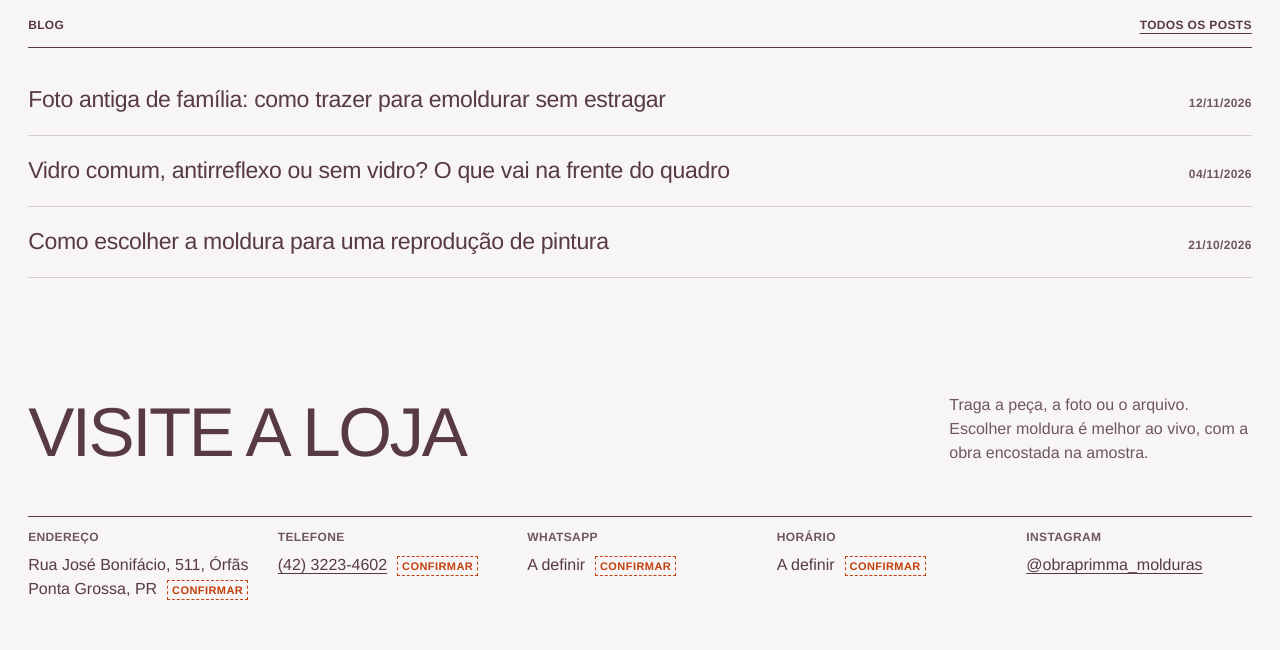
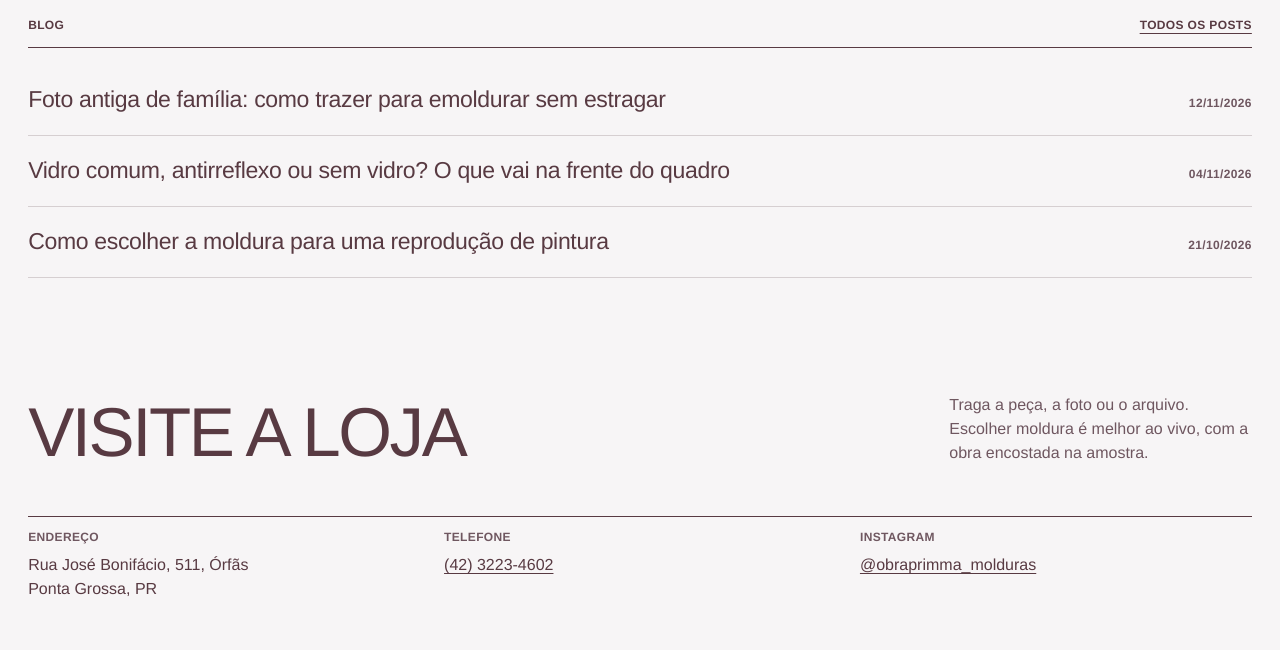
Before and after one commit to hornungvinicius/obraprimma, an Astro site: page / in a window 1280 px wide. Shown: the part 5454-6104 px from the top of the page. Built offline with nearby package versions, Linux system fonts and the light colour scheme; Astro itself is replaced by a stand-in of ours; grey boxes are pictures that could not be loaded.

Commit message:
Remove as marcas CONFIRMAR e os textos provisórios
WhatsApp e horário só aparecem quando preenchidos em src/data/site.ts.
Endereço, CEP e telefone entram no schema da loja.

Co-Authored-By: Claude Opus 5.5 <noreply@anthropic.com>
Claude-Session: https://claude.ai/code/session_01YYAKPnyH5QYgUwNZRv9ytr

```diff
--- a/src/components/Carrossel.astro
+++ b/src/components/Carrossel.astro
@@ -9,7 +9,7 @@ const itens: { href: string; nome: string; conta?: string }[] = [
     nome: c.nome,
     conta: String(contaCategoria(c.id)).padStart(2, '0'),
   })),
-  // [CONFIRMAR] tipos que molduraria costuma fazer; manter só os que a loja faz de verdade
+  // tipos comuns em molduraria; tire os que a loja não faz
   { href: '/trabalhos/', nome: 'Espelhos' },
   { href: '/trabalhos/', nome: 'Camisas de time' },
   { href: '/trabalhos/', nome: 'Diplomas e documentos' },
--- a/src/components/Confirmar.astro
+++ /dev/null
@@ -1,9 +0,0 @@
----
-import { site } from '../data/site';
-interface Props {
-  nota?: string;
-}
-const { nota = 'Dado não confirmado com a loja' } = Astro.props;
----
-
-{site.mostrarConfirmar && <span class="confirmar" title={nota}>CONFIRMAR</span>}
--- a/src/components/Loja.astro
+++ b/src/components/Loja.astro
@@ -1,14 +1,11 @@
 ---
 import { site } from '../data/site';
-import Confirmar from './Confirmar.astro';
 
 interface Props {
   titulo?: boolean;
 }
 const { titulo = true } = Astro.props;
-const horario = site.horario.valor.length
-  ? site.horario.valor.map((h) => `${h.dias}: ${h.horas}`).join(' · ')
-  : 'A definir';
+const horario = site.horario.map((h) => `${h.dias}: ${h.horas}`);
 ---
 
 <section class="loja pag" aria-labelledby={titulo ? 'loja-titulo' : undefined} aria-label={titulo ? undefined : 'Dados da loja'}>
@@ -30,31 +27,33 @@ const horario = site.horario.valor.length
     <div>
       <dt class="rotulo cinza">Endereço</dt>
       <dd>
-        {site.endereco.valor}<br />{site.cidade}, {site.uf}
-        {!site.endereco.confirmado && <Confirmar />}
+        {site.endereco}<br />{site.cidade}, {site.uf}
       </dd>
     </div>
     <div>
       <dt class="rotulo cinza">Telefone</dt>
       <dd>
-        <a href={site.telefoneLink}>{site.telefone.valor}</a>
-        {!site.telefone.confirmado && <Confirmar />}
+        <a href={site.telefoneLink}>{site.telefone}</a>
       </dd>
     </div>
+    {
+      site.whatsappLink && (
         <div>
           <dt class="rotulo cinza">WhatsApp</dt>
           <dd>
-        {site.whatsappLink ? <a href={site.whatsappLink}>{site.whatsapp.valor}</a> : 'A definir'}
-        {!site.whatsapp.confirmado && <Confirmar />}
+            <a href={site.whatsappLink} rel="noopener">{site.whatsapp}</a>
           </dd>
         </div>
+      )
+    }
+    {
+      horario.length > 0 && (
         <div>
           <dt class="rotulo cinza">Horário</dt>
-      <dd>
-        {horario}
-        {!site.horario.confirmado && <Confirmar />}
-      </dd>
+          <dd>{horario.map((h) => <span class="loja__hora">{h}</span>)}</dd>
         </div>
+      )
+    }
     <div>
       <dt class="rotulo cinza">Instagram</dt>
       <dd><a href={site.instagram.url} rel="noopener">{site.instagram.usuario}</a></dd>
@@ -89,7 +88,7 @@ const horario = site.horario.valor.length
   }
   .loja__dados {
     display: grid;
-    grid-template-columns: repeat(5, minmax(0, 1fr));
+    grid-template-columns: repeat(auto-fit, minmax(min(100%, 200px), 1fr));
     gap: 24px;
     margin: 0;
     padding-top: 12px;
@@ -100,6 +99,9 @@ const horario = site.horario.valor.length
   dd {
     margin: 0;
     font-size: var(--t-corpo);
+  }
+  .loja__hora {
+    display: block;
   }
   dd a {
     text-underline-offset: 3px;
--- a/src/components/Rodape.astro
+++ b/src/components/Rodape.astro
@@ -22,8 +22,8 @@ const ano = new Date().getFullYear();
         </div>
         <div>
           <p class="rotulo rod__rot">Loja</p>
-          <p>{site.endereco.valor}<br />{site.cidade}, {site.uf}</p>
-          <a href={site.telefoneLink}>{site.telefone.valor}</a>
+          <p>{site.endereco}<br />{site.cidade}, {site.uf}</p>
+          <a href={site.telefoneLink}>{site.telefone}</a>
         </div>
       </div>
     </div>
--- a/src/data/obras.ts
+++ b/src/data/obras.ts
@@ -4,7 +4,7 @@
 
 export type Categoria = 'pintura' | 'fotografia' | 'papel' | 'objetos';
 
-// [CONFIRMAR] categorias definidas sem acesso ao Instagram da loja.
+// Categorias provisórias, montadas sem acesso ao Instagram da loja.
 export const categorias: { id: Categoria; nome: string }[] = [
   { id: 'pintura', nome: 'Pintura' },
   { id: 'fotografia', nome: 'Fotografia' },
--- a/src/data/site.ts
+++ b/src/data/site.ts
@@ -1,8 +1,4 @@
-// Dados da molduraria num lugar só. Tudo que tem `confirmado: false`
-// aparece no site com a marca CONFIRMAR até alguém da loja checar.
-// Quando confirmar, troque o valor e mude para `confirmado: true`.
-
-export type Dado<T = string> = { valor: T; confirmado: boolean };
+// Dados da molduraria num lugar só. Campo vazio (WhatsApp, horário) não aparece no site.
 
 export const site = {
   nome: 'Obra Primma',
@@ -10,29 +6,21 @@ export const site = {
   cidade: 'Ponta Grossa',
   uf: 'PR',
 
-  // Mostrar as marcas CONFIRMAR na página. Desligue antes de publicar de vez.
-  mostrarConfirmar: true,
-
   // Três endereços aparecem em listas públicas: Rua José Bonifácio, 511 (Órfãs),
   // Rua Balduíno Taques, 1660 (Centro, CNPJ antigo baixado) e Rua Amazonas, 193 (Estrela).
-  // O mais repetido é o da José Bonifácio. Ver README.
-  endereco: {
-    valor: 'Rua José Bonifácio, 511, Órfãs',
-    confirmado: false,
-  } as Dado,
-  cep: { valor: '84015-450', confirmado: false } as Dado,
+  // O mais repetido é o da José Bonifácio.
+  endereco: 'Rua José Bonifácio, 511, Órfãs',
+  cep: '84015-450',
 
-  telefone: { valor: '(42) 3223-4602', confirmado: false } as Dado,
+  telefone: '(42) 3223-4602',
   telefoneLink: 'tel:+554232234602',
 
-  // Sem número de WhatsApp público encontrado.
-  whatsapp: { valor: '', confirmado: false } as Dado,
+  // Preencha os dois para a linha do WhatsApp aparecer.
+  whatsapp: '', // ex.: (42) 99999-9999
   whatsappLink: '', // ex.: https://wa.me/5542999999999
 
-  horario: {
-    valor: [] as { dias: string; horas: string }[],
-    confirmado: false,
-  },
+  // Preencha para a linha do horário aparecer. Ex.: { dias: 'Segunda a sexta', horas: '8h às 18h' }
+  horario: [] as { dias: string; horas: string }[],
 
   instagram: {
     usuario: '@obraprimma_molduras',
@@ -40,8 +28,7 @@ export const site = {
   },
   facebook: { url: 'https://www.facebook.com/obraprimmamolduras/' },
 
-  // Busca no Google Maps pelo nome da loja. Troque pelo link "Incorporar mapa"
-  // do Google Maps quando o endereço estiver confirmado.
+  // Busca no Google Maps pelo nome da loja. Pode trocar pelo link "Incorporar mapa" do Google Maps.
   mapaEmbed:
     'https://www.google.com/maps?q=Obra+Primma+Molduraria+Ponta+Grossa+PR&output=embed',
   mapaLink:
--- a/src/layouts/Base.astro
+++ b/src/layouts/Base.astro
@@ -16,7 +16,6 @@ const { title, description, image, type = 'website', schema } = Astro.props;
 const canonical = new URL(Astro.url.pathname, Astro.site);
 const ogImage = image ? new URL(image, Astro.site) : undefined;
 
-// Só entra no schema o que está confirmado.
 const negocio: Record<string, unknown> = {
   '@context': 'https://schema.org',
   '@type': 'Store',
@@ -30,11 +29,11 @@ const negocio: Record<string, unknown> = {
     addressLocality: site.cidade,
     addressRegion: site.uf,
     addressCountry: 'BR',
-    ...(site.endereco.confirmado ? { streetAddress: site.endereco.valor } : {}),
-    ...(site.cep.confirmado ? { postalCode: site.cep.valor } : {}),
+    streetAddress: site.endereco,
+    postalCode: site.cep,
   },
   sameAs: [site.instagram.url, site.facebook.url],
-  ...(site.telefone.confirmado ? { telephone: site.telefone.valor } : {}),
+  telephone: site.telefone,
 };
 ---
 
--- a/src/pages/index.astro
+++ b/src/pages/index.astro
@@ -2,7 +2,6 @@
 import Base from '../layouts/Base.astro';
 import Peca from '../components/Peca.astro';
 import Loja from '../components/Loja.astro';
-import Confirmar from '../components/Confirmar.astro';
 import Carrossel from '../components/Carrossel.astro';
 import { obras } from '../data/obras';
 import { site } from '../data/site';
@@ -76,11 +75,11 @@ const dataCurta = (d: Date) =>
       </p>
       <p class="cinza">
         A moldura é escolhida com a obra encostada nas amostras, depois vem o corte, a montagem e a
-        entrega. Desde <Confirmar nota="Ano de abertura não encontrado em fonte pública" />.
+        entrega.
       </p>
       <a class="lk" href="/sobre/">Mais sobre a loja</a>
     </div>
-    <div class="sobre__img" role="img" aria-label="Foto da loja (a definir)"></div>
+    <div class="sobre__img" role="img" aria-label="Foto da loja"></div>
   </section>
 
   <section class="blog pag" aria-labelledby="blog-titulo">
--- a/src/styles/global.css
+++ b/src/styles/global.css
@@ -18,7 +18,6 @@
   --mid: #6f5760;
   --line: rgba(88, 58, 66, 0.2);
   --soft: #ebe5e6;
-  --alerta: #c2410c;
 
   /* blocos do wireframe, cinzas puxados para o ameixa */
   --ph-1: #ded5d6;
@@ -186,21 +185,6 @@ iframe:focus-visible {
   white-space: nowrap;
 }
 
-/* dado ainda não confirmado com a loja */
-.confirmar {
-  display: inline-block;
-  font-size: 11px;
-  font-style: normal;
-  font-weight: 700;
-  letter-spacing: 0.04em;
-  line-height: 1;
-  color: var(--alerta);
-  border: 1px dashed currentColor;
-  padding: 4px 4px 3px;
-  margin-left: 0.5em;
-  vertical-align: middle;
-  text-transform: uppercase;
-}
 
 /* entrada com GSAP: só some quando o script está ativo */
 html.js [data-entra] {
```
Also changed, not shown: DESIGN.md (+0 -2 lines), src/pages/sobre.astro (+5 -12 lines), .claude/skills/obra-primma-design/design-model.yaml, .claude/skills/obra-primma-design/references/components.md, .claude/skills/obra-primma-design/references/tokens.md, README.md. Lines whose indentation alone changed are shown as unchanged.
